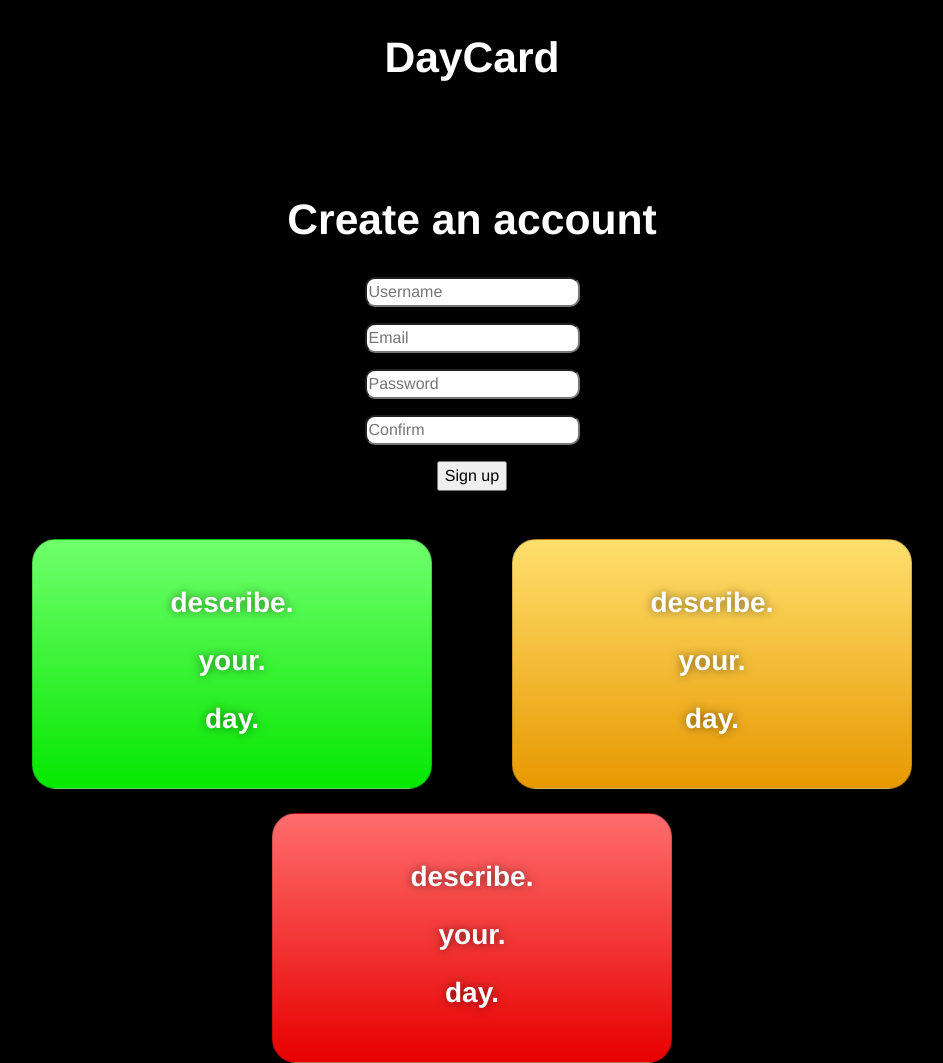
After one commit to JacksonDam/daycard_wad_project, a Django app: template templates/registration/registration_form.html in a window 1280 px wide. The commit adds this page. Shown: the whole page, without its empty margins (168-1111 px from the left). Run offline with Django 4.2, Linux system fonts and the light colour scheme; the template is opened without the code that fills it, so the values that code supplies are empty.

Commit message:
set up account pages, changes to url mappings and templates

```diff
--- a/daycard/urls.py
+++ b/daycard/urls.py
@@ -4,5 +4,5 @@ from daycard import views
 app_name = 'daycard'
 
 urlpatterns = [
-	path('', views.index, name='index'),
+	path('home/', views.home, name='home'),
 ]
--- a/daycard_wad_project/settings.py
+++ b/daycard_wad_project/settings.py
@@ -22,6 +22,11 @@ MEDIA_ROOT = MEDIA_DIR
 MEDIA_URL = '/media/'
 STATICFILES_DIRS = [STATIC_DIR, ]
 
+REGISTRATION_OPEN = True
+REGISTRATION_AUTO_LOGIN = True
+LOGIN_REDIRECT_URL = 'home'
+LOGIN_URL = 'auth_login'
+
 # Quick-start development settings - unsuitable for production
 # See https://docs.djangoproject.com/en/4.1/howto/deployment/checklist/
 
@@ -44,6 +49,7 @@ INSTALLED_APPS = [
     'django.contrib.messages',
     'django.contrib.staticfiles',
     'daycard',
+    'registration',
 ]
 
 MIDDLEWARE = [
--- a/daycard_wad_project/urls.py
+++ b/daycard_wad_project/urls.py
@@ -6,7 +6,9 @@ from django.urls import include
 from daycard import views
 
 urlpatterns = [
-    path('', views.index, name='index'),
+    path('', views.index),
     path('daycard/', include('daycard.urls')),
+    path('home/', views.home, name='home'),
+    path('accounts/', include('registration.backends.simple.urls')),
     path('admin/', admin.site.urls),
 ] + static(settings.MEDIA_URL, document_root=settings.MEDIA_ROOT)
--- a/static/css/bootstrap_overrides.css
+++ b/static/css/bootstrap_overrides.css
@@ -10,18 +10,17 @@ body {
 	background-image: linear-gradient(rgba(0,0,0,1), rgba(0,0,0,0));
 }
 
-#postername {
-	margin-right: 200px;
-	position: absolute;
-}
-
 #topbarimg {
 	max-width: 10.8%;
 }
 
-#profileimg {
+.my-auto {
 	min-width: 2vw;
 	max-width: 2.5vw;
+}
+
+.helptext {
+  visibility: hidden;
 }
 
 .card-text {
@@ -31,8 +30,17 @@ body {
 	font-size: 28px;
 }
 
+form {
+	color: white;
+	text-align: center;
+}
+
 .padded {
 	padding: 32px 32px;
+}
+
+.card-body[type="demo"] {
+	padding: 42px 32px;
 }
 
 .col {
@@ -42,6 +50,8 @@ body {
 h1 {
 	font-size: 3.33vw;
 	font-weight: bold;
+	color: white;
+	text-align: center;
 }
 
 h5 {
@@ -50,13 +60,14 @@ h5 {
 	text-shadow: 0px 0px 10px rgba(0, 0, 0, 0.5);
 }
 
+@keyframes fadein {
+    from { opacity: 0; }
+    to   { opacity: 1; }
+}
+
 #cards {
 	margin-top: 50px;
 	display:block;
-    -webkit-animation: fadein 1s;
-    -moz-animation: fadein 1s;
-    -ms-animation: fadein 1s;
-    -o-animation: fadein 1s;
     animation: fadein 1s;
 }
 
@@ -64,34 +75,39 @@ h5 {
 	border-radius: 24px;
 	width: 400px;
 	height: 250px;
+}
+
+.card[type="green"] {
     background-image: linear-gradient(180deg, #70FF6D 0%, #05E700 100%);
 }
 
-@keyframes fadein {
-    from { opacity: 0; }
-    to   { opacity: 1; }
+.card[type="amber"] {
+    background-image: linear-gradient(180deg, #FFDF6D 0%, #E79800 100%);
 }
 
-/* Firefox < 16 */
-@-moz-keyframes fadein {
-    from { opacity: 0; }
-    to   { opacity: 1; }
+.card[type="red"] {
+    background-image: linear-gradient(180deg, #FF6D6D 0%, #E70000 100%);
 }
 
-/* Safari, Chrome and Opera > 12.1 */
-@-webkit-keyframes fadein {
-    from { opacity: 0; }
-    to   { opacity: 1; }
+body::-webkit-scrollbar {
+  display: none;
 }
 
-/* Internet Explorer */
-@-ms-keyframes fadein {
-    from { opacity: 0; }
-    to   { opacity: 1; }
+input[type="text"] {
+	border-radius: 10px;
+	outline: none;
 }
 
-/* Opera < 12.1 */
-@-o-keyframes fadein {
-    from { opacity: 0; }
-    to   { opacity: 1; }
+input[type="email"] {
+	border-radius: 10px;
+	outline: none;
 }
+
+input[type="password"] {
+	border-radius: 10px;
+	outline: none;
+}
+
+.row[type="cardstrip"] {
+	animation: fadein 1s;
+}
--- a/templates/daycard/base.html
+++ b/templates/daycard/base.html
@@ -20,21 +20,30 @@
 	{% block body_block %}
 		<div class="container-fluid padded" id="topbar">
 		    <div class="row">
+		    	{% if user.is_authenticated %}
 			        <div class="col text-left">
-		            <a href="{% url 'daycard:index' %}">
+			            <a href="{% url 'home' %}">
 			            	<img class="img-fluid fit-image w-25" src="{% static "images/friends.png" %}" alt="Friends" id="topbarimg">
 			            </a>
 			        </div>
+			    {% endif %}
 		        <div class="col text-center">
 		            <h1>DayCard</h1>
 		        </div>
+		        {% if user.is_authenticated %}
 			        <div class="col text-end">
-		            <a href="{% url 'daycard:index' %}">
+			            <a href="{% url 'home' %}">
 			            	<img class="img-fluid fit-image w-25" src="{% static "images/defaultprofile.png" %}" alt="Post" id="topbarimg">
 			            </a>
 			        </div>
+			    {% endif %}
 		    </div>
 		</div>
+		<div class="row mt-4"></div>
+	    <div class="row mt-4"></div>
+	    <div class="row mt-4"></div>
+	    <div class="row mt-4"></div>
+	    <div class="row mt-4"></div>
 	    {% block contextual %}
 		{% endblock %}
 		<script src="https://cdn.jsdelivr.net/npm/bootstrap@5.2.3/dist/js/bootstrap.bundle.min.js" integrity="sha384-kenU1KFdBIe4zVF0s0G1M5b4hcpxyD9F7jL+jjXkk+Q2h455rYXK/7HAuoJl+0I4" crossorigin="anonymous"></script>
--- /dev/null
+++ b/templates/daycard/form_base.html
@@ -0,0 +1,40 @@
+{% extends 'daycard/base.html' %}
+{% load static %}
+
+{% block contextual %}
+	{% block inner_context %}
+	{% endblock %}
+	{% block endstrip %}
+	    <div class="row mt-4"></div>
+	    <div class="row mt-4"></div>
+	    <div class="row w-75 gy-4 mx-auto" type="cardstrip">
+		    <div class="col d-flex justify-content-center">
+		        <div class="card" type="green">
+		            <div class="card-body text-center" type="demo">
+		                <p class="card-text">describe.</p>
+		                <p class="card-text">your.</p>
+		                <p class="card-text">day.</p>
+		            </div>
+		        </div>
+		    </div>
+		    <div class="col d-flex justify-content-center">
+		        <div class="card" type="amber">
+		            <div class="card-body text-center" type="demo">
+		                <p class="card-text">describe.</p>
+		                <p class="card-text">your.</p>
+		                <p class="card-text">day.</p>
+		            </div>
+		        </div>
+		    </div>
+		    <div class="col d-flex justify-content-center">
+		        <div class="card" type="red">
+		            <div class="card-body text-center" type="demo">
+		                <p class="card-text">describe.</p>
+		                <p class="card-text">your.</p>
+		                <p class="card-text">day.</p>
+		            </div>
+		        </div>
+		    </div>
+		</div>
+	{% endblock %}
+{% endblock %}
--- /dev/null
+++ b/templates/registration/registration_form.html
@@ -0,0 +1,30 @@
+{% extends 'daycard/form_base.html' %}
+{% block title_block %}
+    Register
+{% endblock %}
+{% block inner_context %}
+    <div class="row w-75 mx-auto align-items-center" id="cards">
+        <div class="row gy-4 mx-auto">
+            <h1>Create an account</h1>
+            <form method="post" action=".">
+                {% csrf_token %}
+                {% for key, value in form.errors.items %}
+                    {{ value }}
+                {% endfor %}
+                <p class="required">
+                    <input type="text" name="username" maxlength="150" autofocus="" required="" id="id_username" placeholder="Username">
+                </p>
+                <p class="required">
+                    <input type="email" name="email" required="" id="id_email" placeholder="Email">
+                </p>
+                <p class="required">
+                    <input type="password" name="password1" autocomplete="new-password" required="" id="id_password1" aria-autocomplete="list" placeholder="Password">
+                </p>
+                <p class="required">
+                    <input type="password" name="password2" autocomplete="new-password" required="" id="id_password2" placeholder="Confirm">
+                </p>
+                <input type="submit" value="Sign up" />
+            </form>
+        </div>
+    </div>
+{% endblock %}
```
Also changed, not shown: daycard/views.py (+11 -1 lines), templates/daycard/home.html (added, +62 -0 lines), templates/daycard/index.html (deleted, +0 -214 lines), templates/registration/login.html (added, +23 -0 lines), templates/registration/logout.html (added, +11 -0 lines). Lines whose indentation alone changed are shown as unchanged.
